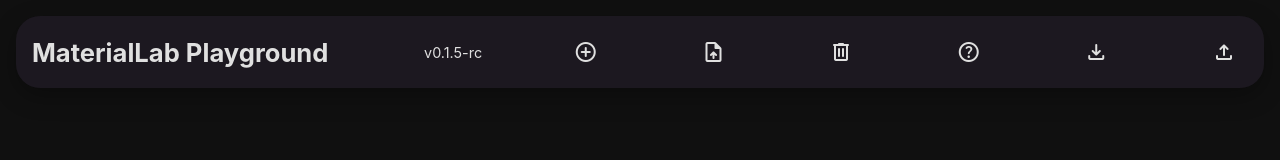
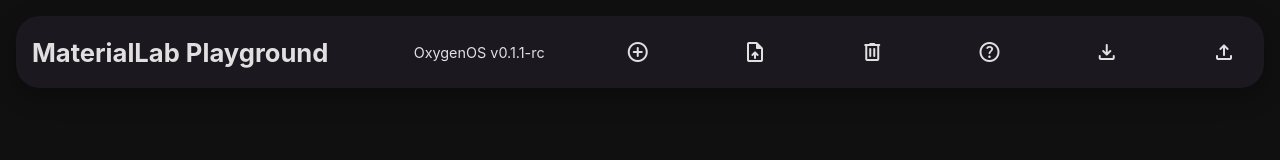
Before and after one commit to audixdev/MaterialLab, a plain HTML site: page index.html in a window 1280 px wide. Drawn offline with nearby package versions, Linux system fonts and the light colour scheme.

Commit message:
Update version number to OxygenOS v0.1.1-rc in index.html

```diff
--- a/index.html
+++ b/index.html
@@ -15,7 +15,7 @@
 <body>
   <header>
     <h1 class="logo">MaterialLab Playground</h1>
-    <span class="version">v0.1.5-rc</span>
+    <span class="version">OxygenOS v0.1.1-rc</span>
 
     <!-- Action Icons -->
     <span class="material-symbols-rounded" id="addWidget">add_circle</span>
```
